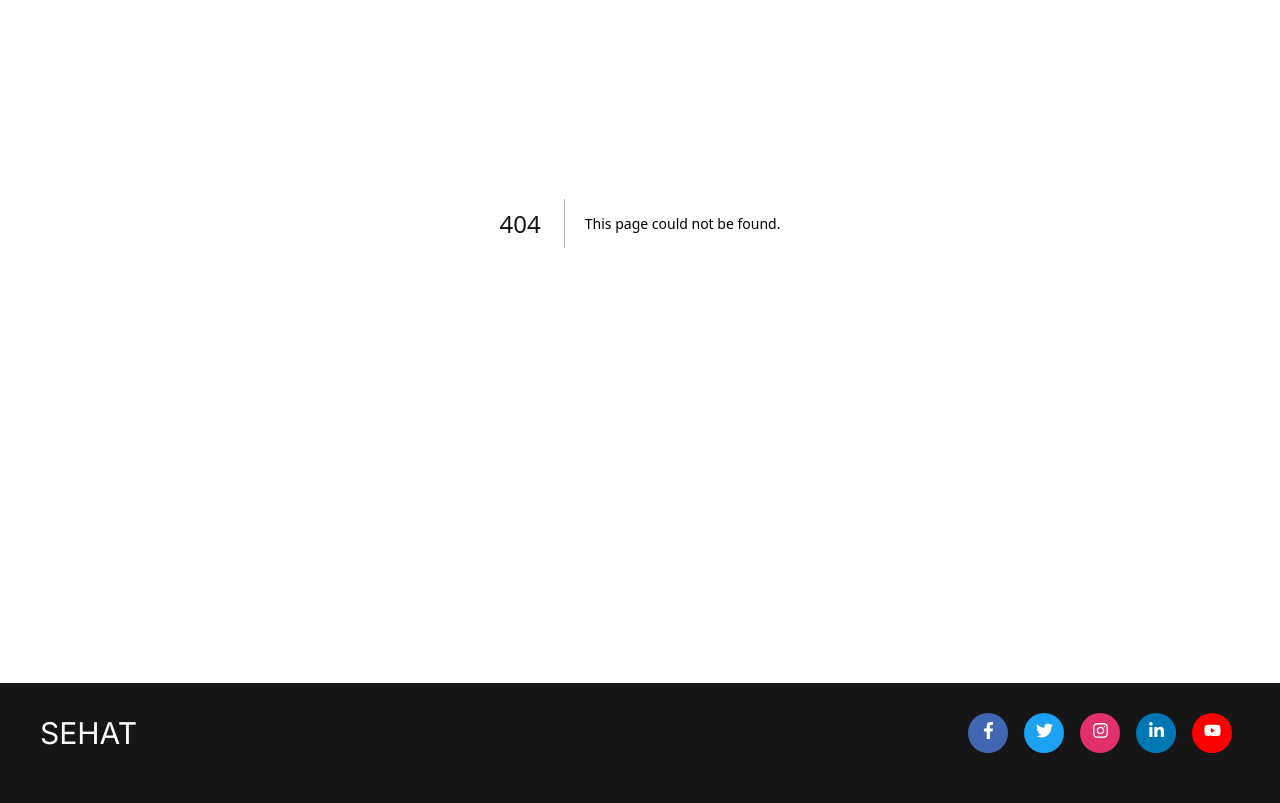
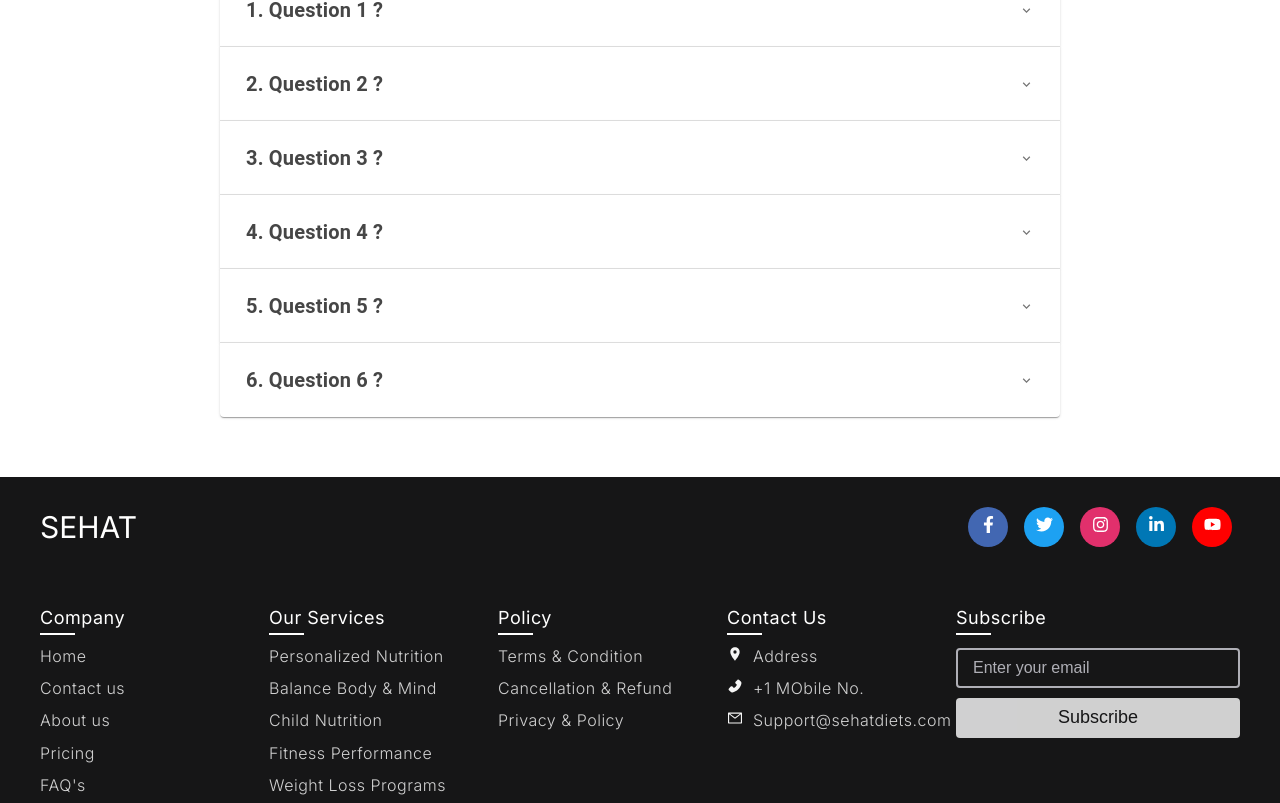
Before and after one commit to Mujju-palaan/website, a Next.js app: page /faqs in a window 1280 px wide. Before the commit this address had no page. Shown: the part 277-1080 px from the top of the page. Built offline with nearby package versions, Linux system fonts and the light colour scheme.

Commit message:
FAQ page & change in footer

```diff
--- a/package.json
+++ b/package.json
@@ -11,6 +11,10 @@
   "dependencies": {
     "@auth0/auth0-react": "^2.2.1",
     "@auth0/nextjs-auth0": "^3.1.0",
+    "@emotion/react": "^11.11.1",
+    "@emotion/styled": "^11.11.0",
+    "@mui/icons-material": "^5.14.7",
+    "@mui/material": "^5.14.7",
     "@vitejs/plugin-react": "^2.0.0",
     "dotenv": "^16.3.1",
     "eslint": "8.46.0",
--- a/src/app/components/Header&Footer/Footer.js
+++ b/src/app/components/Header&Footer/Footer.js
@@ -2,6 +2,9 @@ import React from 'react';
 import footerStyles from '@/app/styles/footer.module.css'
 import { FaFacebookF, FaTwitter,FaInstagram,FaLinkedinIn,FaYoutube } from "react-icons/fa";
 import Link from "next/link";
+import { MdLocationOn } from 'react-icons/md';
+import { AiFillPhone } from 'react-icons/ai';
+import { AiOutlineMail } from 'react-icons/ai';
 
 
 export const metadata = {
@@ -23,47 +26,56 @@ const Footer = () => {
                             <span className={footerStyles.logo_name}>SEHAT</span>
                         </div>
                         <div className={footerStyles[`media-icons`]}>
-                            <Link href="#"><i > <FaFacebookF/> </i></Link>
-                            <Link href="#"><i > <FaTwitter/> </i> </Link>
+                            <Link href="https://www.facebook.com" target="_blank"><i > <FaFacebookF/> </i></Link>
+                            <Link href="https://www.twitter.com" target="_blank"><i > <FaTwitter/> </i> </Link>
                             <Link href="https://www.instagram.com" target="_blank"><i > <FaInstagram/>  </i></Link>
-                            <Link href="#"><i > <FaLinkedinIn /> </i></Link>
-                            <Link href="#"><i > <FaYoutube />  </i></Link>
+                            <Link href="https://www.linkedin.com" target="_blank"><i > <FaLinkedinIn /> </i></Link>
+                            <Link href="https://www.youtube.com" target="_blank"><i > <FaYoutube />  </i></Link>
                         </div>
                     </div>
                     <div className={footerStyles['link-boxes']}>
                         <ul className={footerStyles.box}>
                             <li className={footerStyles.link_name}>Company</li>
-                            <li><a href="#">Home</a></li>
-                            <li><a href="#">Contact us</a></li>
-                            <li><a href="#">About us</a></li>
-                            <li><a href="#">Get started</a></li>
+                            <li><a href="/">Home</a></li>
+                            <li><a href="/contactus">Contact us</a></li>
+                            <li><a href="/about">About us</a></li>
+                            <li><a href="/pricing">Pricing</a></li>
+                            <li><a href="faqs">FAQ's</a></li>
                         </ul>
                         <ul className={footerStyles.box}>
-                            <li className={footerStyles.link_name}>Services</li>
-                            <li><a href="#">App design</a></li>
-                            <li><a href="#">Web design</a></li>
-                            <li><a href="#">Logo design</a></li>
-                            <li><a href="#">Banner design</a></li>
+                            <li className={footerStyles.link_name}>Our Services</li>
+                            <li><a href="#">Personalized Nutrition</a></li>
+                            <li><a href="#">Balance Body & Mind</a></li>
+                            <li><a href="#">Child Nutrition</a></li>
+                            <li><a href="#">Fitness Performance</a></li>
+                            <li><a href="#">Weight Loss Programs</a></li>
+                        </ul>
+
+                        <ul className={footerStyles.box}>
+                            <li className={footerStyles.link_name}>Policy</li>
+                            <li><a href="/termscondition">Terms & Condition</a></li>
+                            <li><a href="/cancellationRefund">Cancellation & Refund</a></li>
+                            <li><a href="/privacypolicy">Privacy & Policy</a></li>
+                            {/* <li><a href="#">Photoshop</a></li> */}
                         </ul>
                         <ul className={footerStyles.box}>
-                            <li className={footerStyles.link_name}>Account</li>
-                            <li><a href="#">Profile</a></li>
-                            <li><a href="#">My account</a></li>
-                            <li><a href="#">Prefrences</a></li>
-                            <li><a href="#">Purchase</a></li>
-                        </ul>
-                        <ul className={footerStyles.box}>
-                            <li className={footerStyles.link_name}>Courses</li>
-                            <li><a href="#">HTML & CSS</a></li>
-                            <li><a href="#">JavaScript</a></li>
-                            <li><a href="#">Photography</a></li>
-                            <li><a href="#">Photoshop</a></li>
+                            <li className={footerStyles.link_name}>Contact Us</li>
+                            <li>
+                                <MdLocationOn style={{color:'whitesmoke', marginRight:'1rem'}}/>
+                                <a href="#">Address</a></li>
+                            <li>
+                                <AiFillPhone style={{color:'whitesmoke', marginRight:'1rem'}}/>
+                            <a href="#">+1 MObile No.</a></li>
+                            <li>
+                                <AiOutlineMail style={{color:'whitesmoke', marginRight:'1rem'}}/>
+                                <a href="#">Support@sehatdiets.com</a></li>
                         </ul>
                         <ul className={`${footerStyles.box} ${footerStyles['input-box']}`}>
                             <li className={footerStyles.link_name}>Subscribe</li>
                             <li><input type="text" placeholder="Enter your email" /></li>
                             <li><input type="button" value="Subscribe" /></li>
                         </ul>
+
                     </div>
                 </div>
                 <div className={footerStyles['bottom-details']}>
@@ -72,10 +84,10 @@ const Footer = () => {
                             <Link href="/>">
                                 SEHAT
                             </Link> All rights reserved </span>
-                        <span className={footerStyles.policy_terms}>
+                        {/* <span className={footerStyles.policy_terms}>
                           <Link href="/">Privacy policy</Link>
                           <Link href="/">Terms & condition</Link>
-                        </span>
+                        </span> */}
                     </div>
                 </div>
             </footer>
--- /dev/null
+++ b/src/app/faqs/page.tsx
@@ -0,0 +1,136 @@
+'use client'
+import * as React from 'react';
+import Accordion from '@mui/material/Accordion';
+import AccordionSummary from '@mui/material/AccordionSummary';
+import AccordionDetails from '@mui/material/AccordionDetails';
+import Typography from '@mui/material/Typography';
+import ExpandMoreIcon from '@mui/icons-material/ExpandMore';
+import styles from './styles.module.css'
+import { useState } from 'react';
+
+export default function BasicAccordion() {
+  const [expanded, setExpanded] = useState<string | false>(false)
+  const handleChange = (isExpanded: boolean, panel: string) => {
+    setExpanded(isExpanded ? panel : false)
+  }
+  return (
+    <div className={styles.container}>
+      <h1 style={{color:'rgba(84, 92, 242, 0.8)', padding:'2rem'}}> FAQ's</h1>
+      <Accordion className={styles.main}
+        expanded={expanded === 'panel1'}
+        onChange={(Event, isExpanded) =>  handleChange(isExpanded, 'panel1')}
+      >
+        <AccordionSummary
+          expandIcon={<ExpandMoreIcon />}
+          aria-controls="panel1-content"
+          id="panel1-header"
+        >
+          <Typography sx={{fontSize:'2rem', fontWeight:"bold", color:'rgba(24, 24, 24, 0.8)'}}>1. Question 1 ?</Typography>
+        </AccordionSummary>
+        <AccordionDetails>
+          <Typography sx={{fontSize:'1.5rem', color:'gray'}}>
+            Lorem ipsum dolor sit amet, consectetur adipiscing elit. Suspendisse
+            malesuada lacus ex, sit amet blandit leo lobortis eget.
+          </Typography>
+        </AccordionDetails>
+      </Accordion>
+
+      <Accordion className={styles.main}
+        expanded={expanded === 'panel2'}
+        onChange={(Event, isExpanded) =>  handleChange(isExpanded, 'panel2')}
+      >
+        <AccordionSummary
+          expandIcon={<ExpandMoreIcon />}
+          aria-controls="panel2-content"
+          id="panel2-header"
+        >
+          <Typography sx={{fontSize:'2rem', fontWeight:"bold", color:'rgba(24, 24, 24, 0.8)'}}>2. Question 2 ?</Typography>
+        </AccordionSummary>
+        <AccordionDetails>
+          <Typography sx={{fontSize:'1.5rem', color:'gray'}}>
+            Lorem ipsum dolor sit amet, consectetur adipiscing elit. Suspendisse
+            malesuada lacus ex, sit amet blandit leo lobortis eget.
+          </Typography>
+        </AccordionDetails>
+      </Accordion>
+
+      <Accordion className={styles.main}
+        expanded={expanded === 'panel3'}
+        onChange={(Event, isExpanded) =>  handleChange(isExpanded, 'panel3')}
+      >
+        <AccordionSummary
+          expandIcon={<ExpandMoreIcon />}
+          aria-controls="panel3-content"
+          id="panel3-header"
+        >
+          <Typography sx={{fontSize:'2rem', fontWeight:"bold", color:'rgba(24, 24, 24, 0.8)'}}>3. Question 3 ?</Typography>
+        </AccordionSummary>
+        <AccordionDetails>
+          <Typography sx={{fontSize:'1.5rem', color:'gray'}}>
+            Lorem ipsum dolor sit amet, consectetur adipiscing elit. Suspendisse
+            malesuada lacus ex, sit amet blandit leo lobortis eget.
+          </Typography>
+        </AccordionDetails>
+      </Accordion>
+
+      <Accordion className={styles.main}
+        expanded={expanded === 'panel4'}
+        onChange={(Event, isExpanded) =>  handleChange(isExpanded, 'panel4')}
+      >
+        <AccordionSummary
+          expandIcon={<ExpandMoreIcon />}
+          aria-controls="panel4-content"
+          id="panel4-header"
+        >
+          <Typography sx={{fontSize:'2rem', fontWeight:"bold" , color:'rgba(24, 24, 24, 0.8)'}}>4. Question 4 ?</Typography>
+        </AccordionSummary>
+        <AccordionDetails>
+          <Typography sx={{fontSize:'1.5rem', color:'gray'}}>
+            Lorem ipsum dolor sit amet, consectetur adipiscing elit. Suspendisse
+            malesuada lacus ex, sit amet blandit leo lobortis eget.
+          </Typography>
+        </AccordionDetails>
+      </Accordion>
+
+      <Accordion className={styles.main}
+        expanded={expanded === 'panel5'}
+        onChange={(Event, isExpanded) =>  handleChange(isExpanded, 'panel5')}
+      >
+        <AccordionSummary
+          expandIcon={<ExpandMoreIcon />}
+          aria-controls="panel5-content"
+          id="panel5-header"
+        >
+          <Typography sx={{fontSize:'2rem', fontWeight:"bold", color:'rgba(24, 24, 24, 0.8)'}}>5. Question 5 ?</Typography>
+        </AccordionSummary>
+        <AccordionDetails>
+          <Typography sx={{fontSize:'1.5rem', color:'gray'}}>
+            Lorem ipsum dolor sit amet, consectetur adipiscing elit. Suspendisse
+            malesuada lacus ex, sit amet blandit leo lobortis eget.
+          </Typography>
+        </AccordionDetails>
+      </Accordion>
+
+      <Accordion className={styles.main}
+        expanded={expanded === 'panel6'}
+        onChange={(Event, isExpanded) =>  handleChange(isExpanded, 'panel6')}
+      >
+        <AccordionSummary
+          expandIcon={<ExpandMoreIcon />}
+          aria-controls="panel6-content"
+          id="panel6-header"
+        >
+          <Typography sx={{fontSize:'2rem', fontWeight:"bold", color:'rgba(24, 24, 24, 0.8)'}}>6. Question 6 ?</Typography>
+        </AccordionSummary>
+        <AccordionDetails>
+          <Typography sx={{fontSize:'1.5rem', color:'gray'}}>
+            Lorem ipsum dolor sit amet, consectetur adipiscing elit. Suspendisse
+            malesuada lacus ex, sit amet blandit leo lobortis eget.
+          </Typography>
+        </AccordionDetails>
+      </Accordion>
+
+
+    </div>
+  );
+}
--- /dev/null
+++ b/src/app/faqs/styles.module.css
@@ -0,0 +1,7 @@
+.container{
+    margin: 2rem;
+    padding: 2rem 20rem 0rem 20rem;
+}
+.main{
+    padding: 1rem;
+}
```
Also changed, not shown: tsconfig.json (added, +35 -0 lines), 1 other file (tests, documents, lock files or other folders).
